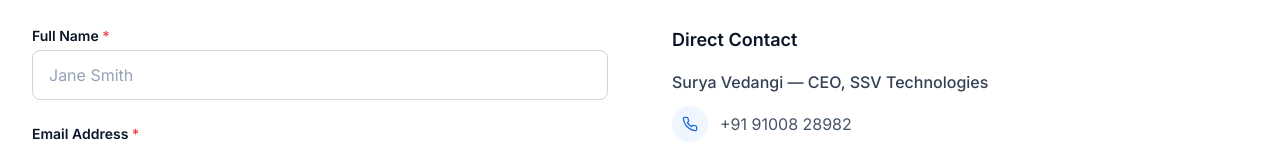
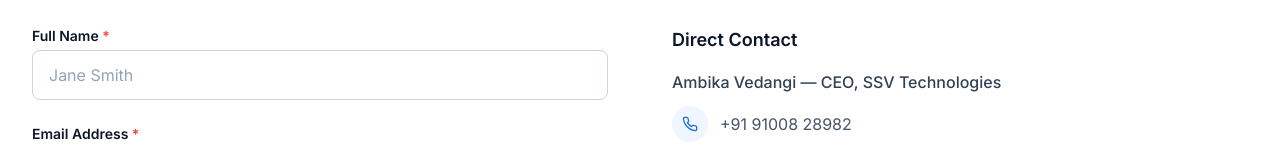
Before and after one commit to Praveen231978/ssv-technologies, a Next.js app: page /contact in a window 1280 px wide. Shown: the part 570-716 px from the top of the page. Built offline with nearby package versions, Linux system fonts and the light colour scheme.

Commit message:
Update ContactInfo and tasks spec

```diff
--- a/components/sections/ContactInfo.tsx
+++ b/components/sections/ContactInfo.tsx
@@ -7,7 +7,7 @@ export function ContactInfo() {
       <div>
         <h3 className="text-lg font-semibold text-navy-900 mb-4">Direct Contact</h3>
         <div className="space-y-3">
-          <p className="text-slate-700 font-medium">Surya Vedangi — CEO, SSV Technologies</p>
+          <p className="text-slate-700 font-medium">Ambika Vedangi — CEO, SSV Technologies</p>
 
           <a
             href="tel:+919989478181"
```
Also changed, not shown: .kiro/specs/ssc-technologies-website/tasks.md.
